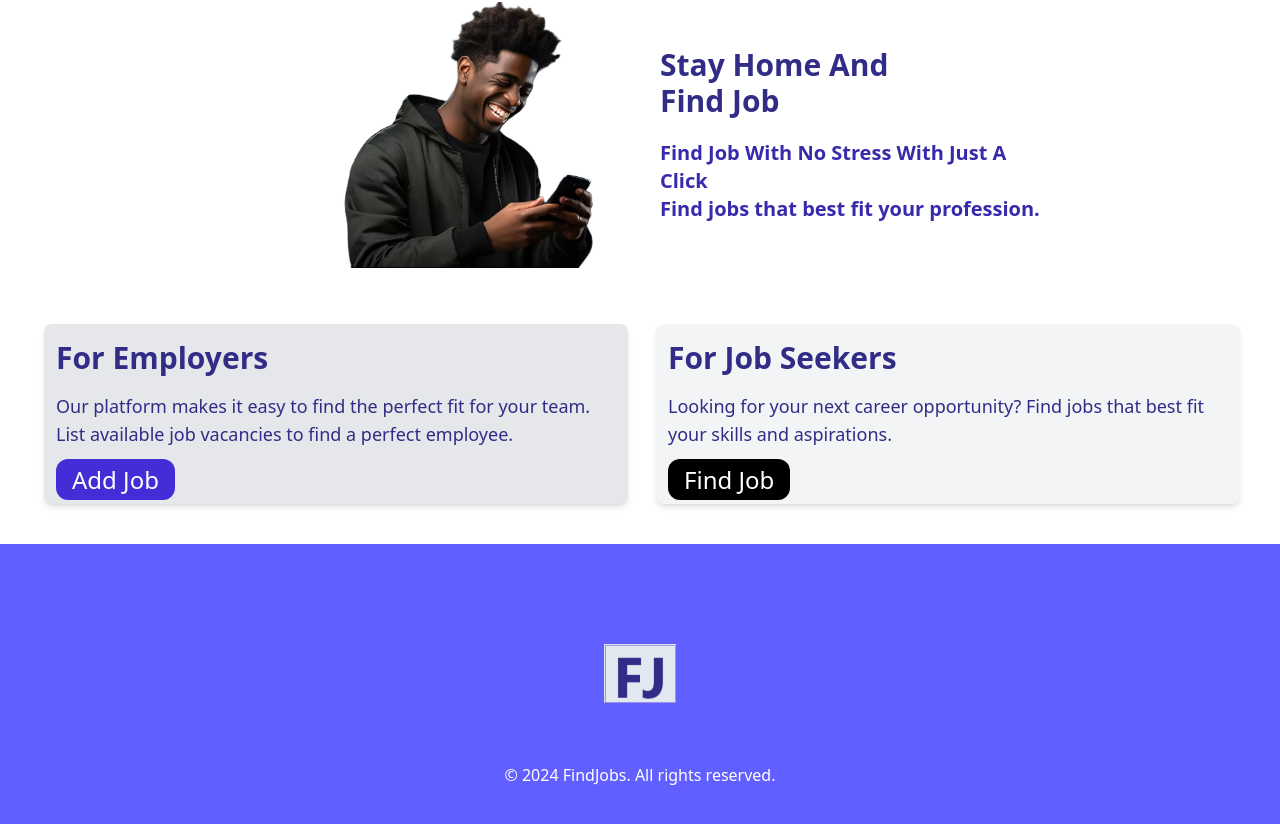
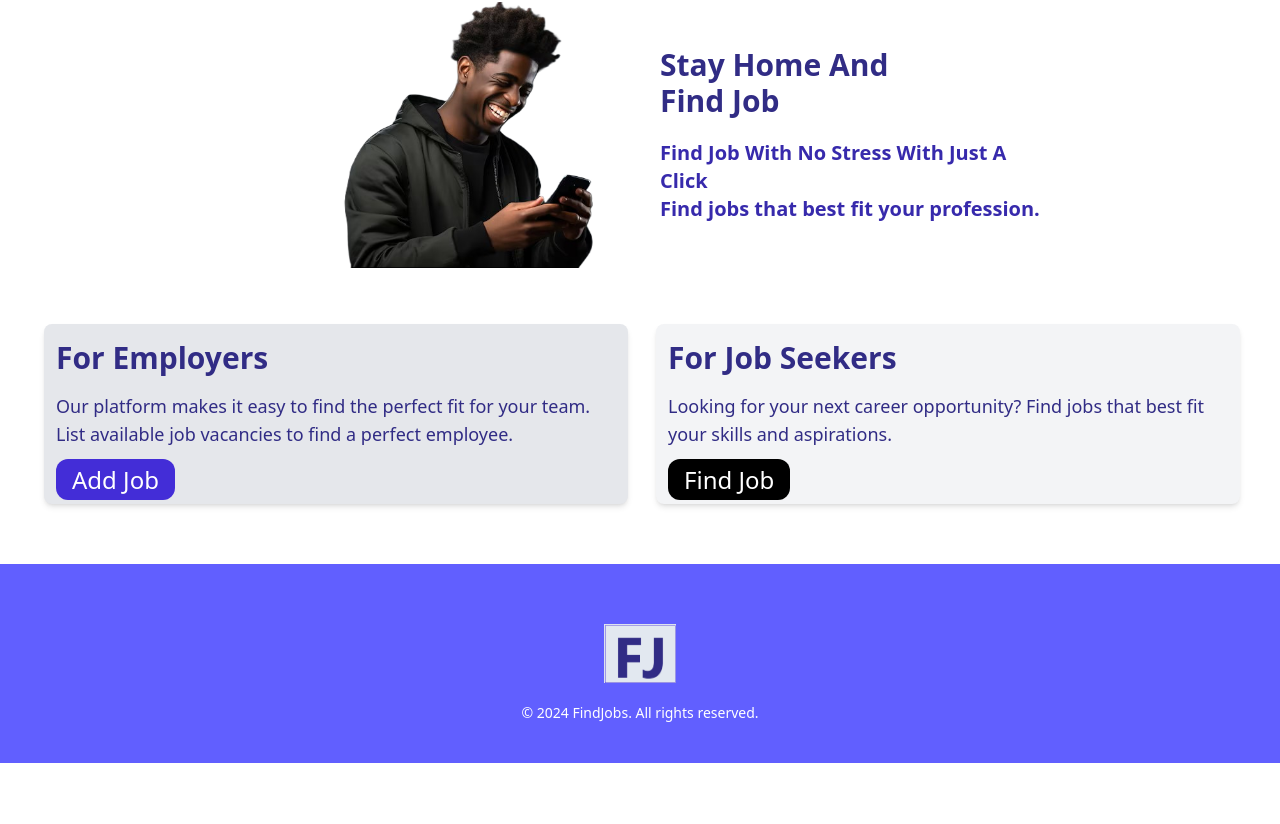
Before and after one commit to AsieduAmos/Jaman-Jobs, a React (Vite) app: page /home in a window 1280 px wide. Shown: the part 270-1094 px from the top of the page. After the commit the page ends 1033 px from the top, so only its background shows below. Built offline with nearby package versions, Linux system fonts and the light colour scheme.

Commit message:
foot component maked responsive

```diff
--- a/src/components/Foot.jsx
+++ b/src/components/Foot.jsx
@@ -5,12 +5,12 @@ const Foot = () => {
   return (
     <>
 
-    <footer className='bg-indigo-500 text-white py-10 mt-10'>
-        <div className='flex items-center justify-center mt-15 mb-15 pointer-events-none select-none'>
-       <img className='w-18'src={FJ} alt="" />
+    <footer className='bg-indigo-500 text-white py-10 lg:mt-15 mt-30 lg:w-full w-6xl'>
+        <div className='flex items-center justify-center lg:my-5 my-15 pointer-events-none select-none'>
+       <img className='lg:w-18 w-30'src={FJ} alt="" />
     </div>
-        <div className='container mx-auto px-4'>
-            <p className='text-center'>© 2024 FindJobs. All rights reserved.</p>
+        <div className='container mx-auto lg:px-2 '>
+            <p className='text-center lg:text-sm text-5xl'>© 2024 FindJobs. All rights reserved.</p>
         </div>
     </footer>
     </>
```
